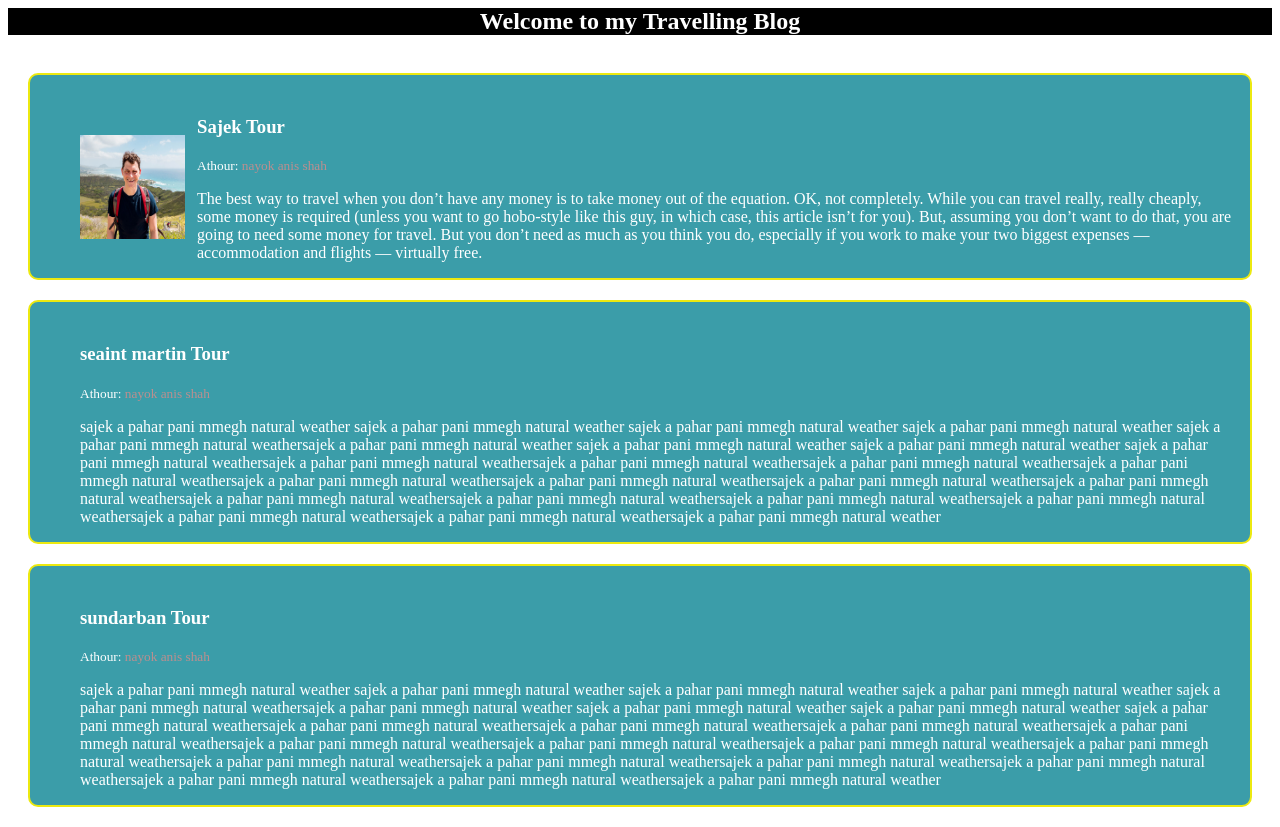
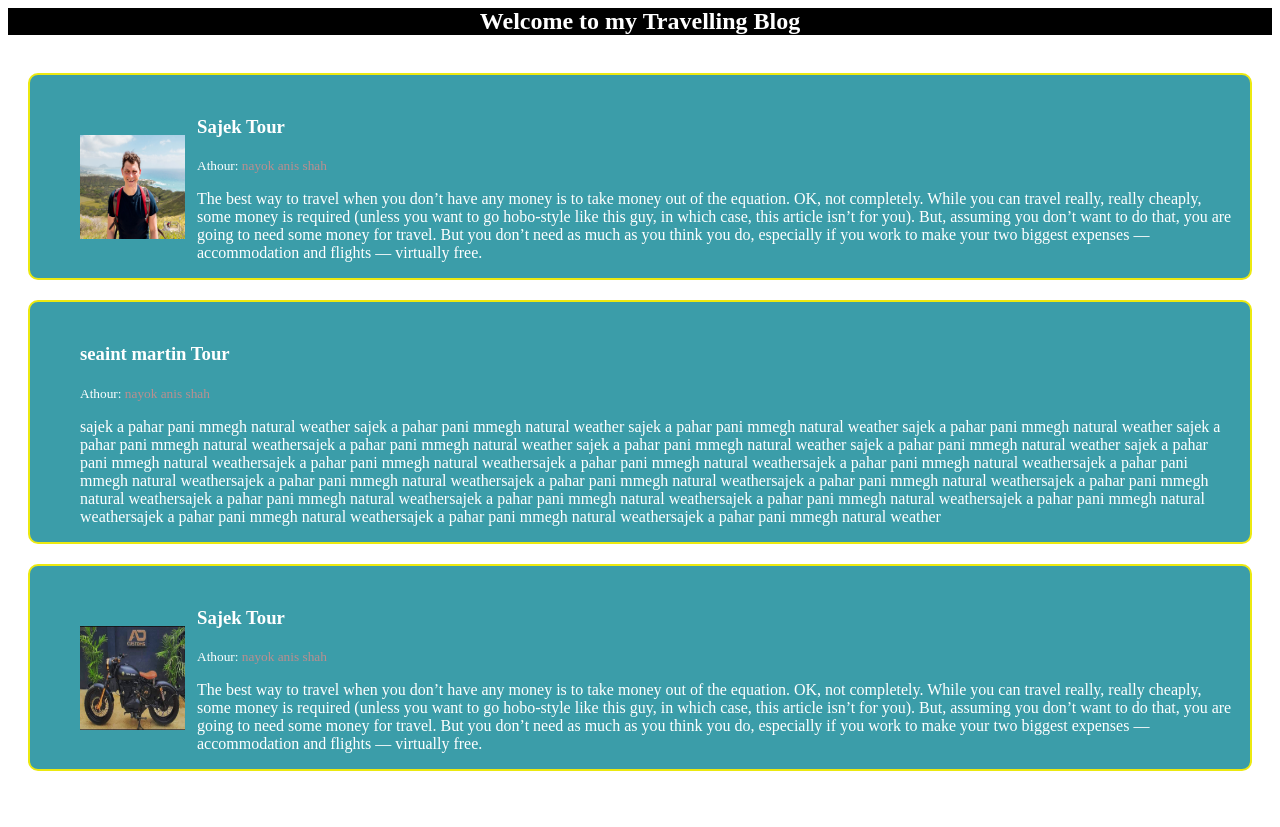
Before and after one commit to asif-hasan-web/module2css, a plain HTML site: page index.html in a window 1280 px wide. After the commit the page ends 800 px from the top, so only its background shows below. Drawn offline with Linux system fonts and the light colour scheme.

Commit message:
bike image add

```diff
--- a/index.html
+++ b/index.html
@@ -47,10 +47,12 @@
         <small>Athour: <span class="author">nayok anis shah</span> </small>
         <p>sajek a pahar pani mmegh natural weather sajek a pahar pani mmegh natural weather sajek a pahar pani mmegh natural weather sajek a pahar pani mmegh natural weather sajek a pahar pani mmegh natural weathersajek a pahar pani mmegh natural weather sajek a pahar pani mmegh natural weather sajek a pahar pani mmegh natural weather sajek a pahar pani mmegh natural weathersajek a pahar pani mmegh natural weathersajek a pahar pani mmegh natural weathersajek a pahar pani mmegh natural weathersajek a pahar pani mmegh natural weathersajek a pahar pani mmegh natural weathersajek a pahar pani mmegh natural weathersajek a pahar pani mmegh natural weathersajek a pahar pani mmegh natural weathersajek a pahar pani mmegh natural weathersajek a pahar pani mmegh natural weathersajek a pahar pani mmegh natural weathersajek a pahar pani mmegh natural weathersajek a pahar pani mmegh natural weathersajek a pahar pani mmegh natural weathersajek a pahar pani mmegh natural weather </p>
    </div>
-    <div class="blog">
-        <h3>sundarban Tour</h3>
-        <small>Athour: <span class="author">nayok anis shah</span> </small>
-        <p>sajek a pahar pani mmegh natural weather sajek a pahar pani mmegh natural weather sajek a pahar pani mmegh natural weather sajek a pahar pani mmegh natural weather sajek a pahar pani mmegh natural weathersajek a pahar pani mmegh natural weather sajek a pahar pani mmegh natural weather sajek a pahar pani mmegh natural weather sajek a pahar pani mmegh natural weathersajek a pahar pani mmegh natural weathersajek a pahar pani mmegh natural weathersajek a pahar pani mmegh natural weathersajek a pahar pani mmegh natural weathersajek a pahar pani mmegh natural weathersajek a pahar pani mmegh natural weathersajek a pahar pani mmegh natural weathersajek a pahar pani mmegh natural weathersajek a pahar pani mmegh natural weathersajek a pahar pani mmegh natural weathersajek a pahar pani mmegh natural weathersajek a pahar pani mmegh natural weathersajek a pahar pani mmegh natural weathersajek a pahar pani mmegh natural weathersajek a pahar pani mmegh natural weather </p>
-    </div>
+   <div class="blog">
+    <img src="bike.jpg" alt="">
+     <h3 class="tour-head">Sajek Tour</h3>
+     <small>Athour: <span class="author">nayok anis shah</span> </small>
+               <p>The best way to travel when you don’t have any money is to take money out of the equation. OK, not completely. While you can travel really, really cheaply, some money is required (unless you want to go hobo-style like this guy, in which case, this article isn’t for you).
+             But, assuming you don’t want to do that, you are going to need some money for travel. But you don’t need as much as you think you do, especially if you work to make your two biggest expenses — accommodation and flights — virtually free.</p>
+</div>
 </body>
 </html>
```
